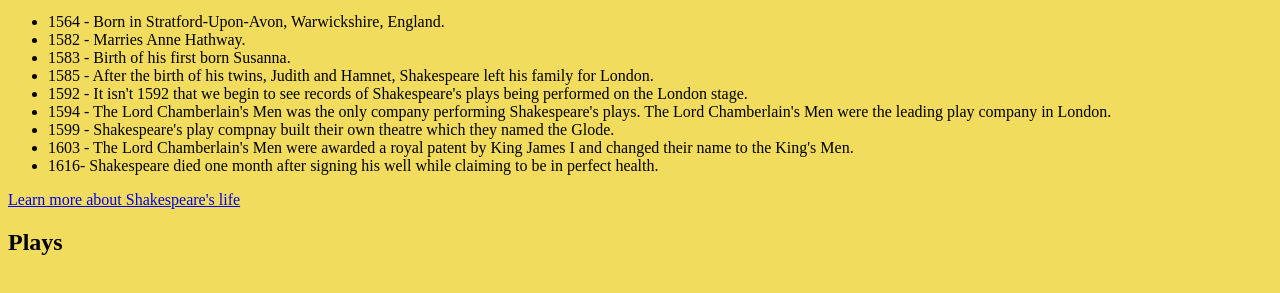
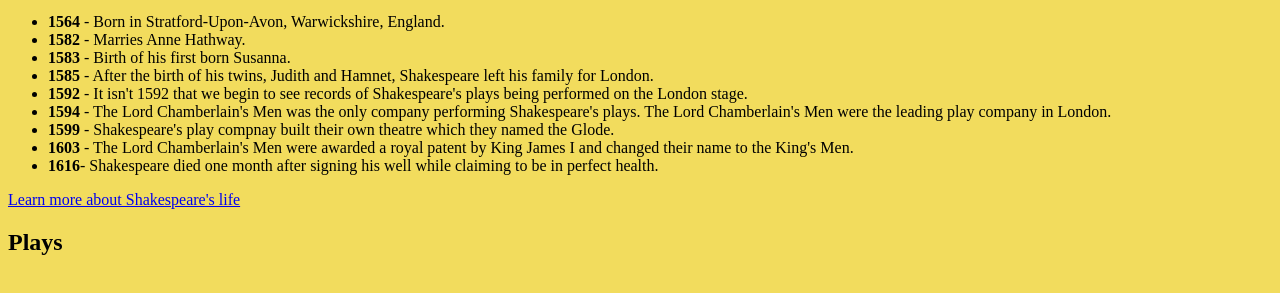
Before and after one commit to aribushady/Shakespeare-Tribute, a plain HTML site: page index.html in a window 1280 px wide. Shown: the part 417-710 px from the top of the page. Drawn offline with Linux system fonts and the light colour scheme.

Commit message:
Update index.html
Bolded all of the dates in the timeline.

```diff
--- a/index.html
+++ b/index.html
@@ -16,15 +16,15 @@
         </div>
         <div id="tribute-info">
             <ul>
-                <li> 1564 - Born in Stratford-Upon-Avon, Warwickshire, England. </li>
-                <li> 1582 - Marries Anne Hathway. </li>
-                <li> 1583 - Birth of his first born Susanna.</li>
-                <li> 1585 - After the birth of his twins, Judith and Hamnet, Shakespeare left his family for London.</li>
-                <li> 1592 - It isn't 1592 that we begin to see records of Shakespeare's plays being performed on the London stage.</li>
-                <li> 1594 - The Lord Chamberlain's Men was the only company performing Shakespeare's plays. The Lord Chamberlain's Men were the leading play company in London. </li>
-                <li> 1599 - Shakespeare's play compnay built their own theatre which they named the Glode. </li>
-                <li> 1603 - The Lord Chamberlain's Men were awarded a royal patent by King James I and changed their name to the King's Men. </li>
-                <li> 1616- Shakespeare died one month after signing his well while claiming to be in perfect health. </li>
+                <li> <strong>1564</strong> - Born in Stratford-Upon-Avon, Warwickshire, England. </li>
+                <li> <strong>1582</strong> - Marries Anne Hathway. </li>
+                <li> <strong>1583</strong> - Birth of his first born Susanna.</li>
+                <li> <strong>1585</strong> - After the birth of his twins, Judith and Hamnet, Shakespeare left his family for London.</li>
+                <li> <strong>1592</strong> - It isn't 1592 that we begin to see records of Shakespeare's plays being performed on the London stage.</li>
+                <li> <strong>1594</strong> - The Lord Chamberlain's Men was the only company performing Shakespeare's plays. The Lord Chamberlain's Men were the leading play company in London. </li>
+                <li> <strong>1599</strong> - Shakespeare's play compnay built their own theatre which they named the Glode. </li>
+                <li> <strong>1603</strong> - The Lord Chamberlain's Men were awarded a royal patent by King James I and changed their name to the King's Men. </li>
+                <li> <strong>1616</strong>- Shakespeare died one month after signing his well while claiming to be in perfect health. </li>
             </ul>
             <a id="tribute-link" target="_blank" href="https://en.wikipedia.org/wiki/William_Shakespeare"> Learn more about Shakespeare's life </a>
         </div>
```
